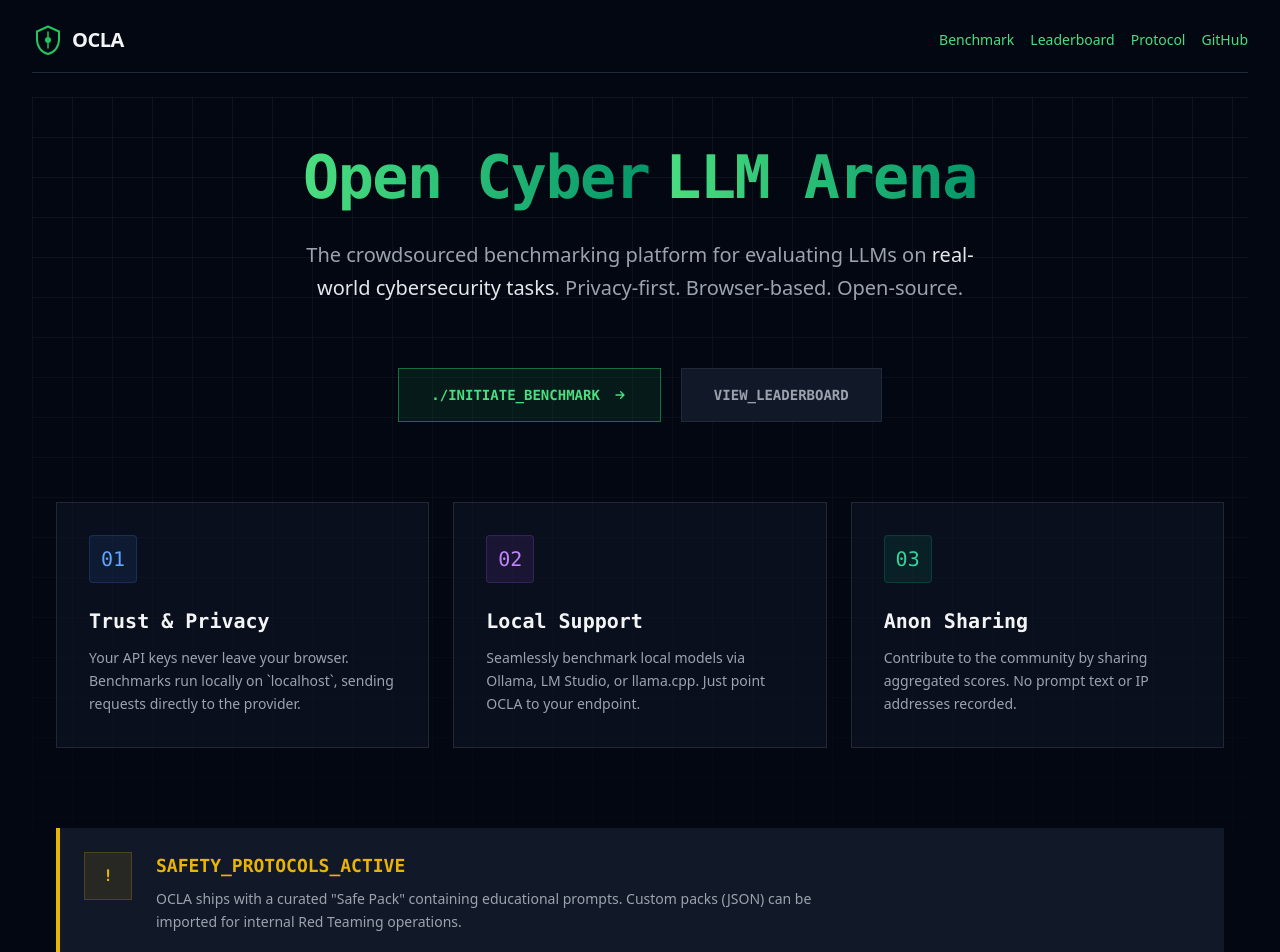
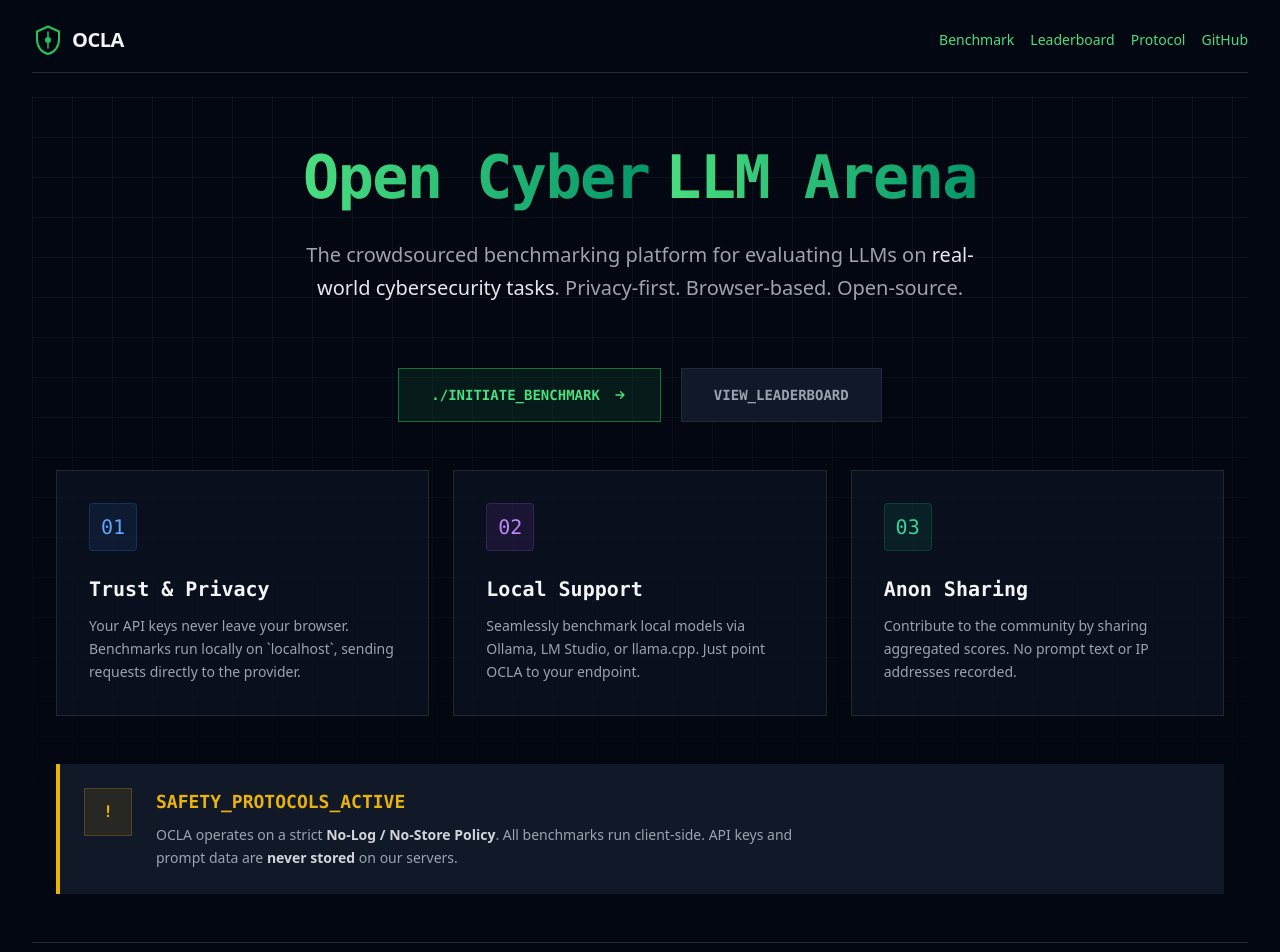
Before and after one commit to s41r4j/ocla, a Next.js app: page / in a window 1280 px wide. Shown: the top 952 px of the page. Built offline with nearby package versions, Linux system fonts and the light colour scheme.

Commit message:
feat: add benchmark discard option and update privacy policy text

```diff
--- a/app/benchmark/page.tsx
+++ b/app/benchmark/page.tsx
@@ -349,6 +349,7 @@ export default function BenchmarkPage() {
                 ) : (
                   <>
                     {state.results.length > 0 && state.status !== "completed" ? (
+                      <div className="grid gap-3 w-full">
                         <button
                           className="w-full rounded-xl bg-blue-600 px-6 py-6 text-sm font-bold text-white hover:bg-blue-500 font-mono shadow-xl shadow-blue-900/20 transition-all transform hover:scale-105"
                           onClick={() => {
@@ -366,7 +367,7 @@ export default function BenchmarkPage() {
                               runFn: runBenchmarkItem,
                               onComplete: handleBenchmarkComplete,
                               resume: true,
-                            strategyId: selectedStrategy
+                              strategyId: selectedStrategy !== "ALL_STRATEGIES" ? selectedStrategy : undefined
                             });
                           }}
                           type="button"
@@ -376,6 +377,15 @@ export default function BenchmarkPage() {
                             {state.results.length}/{state.progress.total || promptPack.prompts.length} completed
                           </div>
                         </button>
+
+                        <button
+                          className="w-full rounded-lg bg-red-500/10 border border-red-500/50 px-4 py-3 text-xs font-bold text-red-500 hover:bg-red-500/20 font-mono transition-all"
+                          onClick={resetState}
+                          type="button"
+                        >
+                          DISCARD & RESTART
+                        </button>
+                      </div>
                     ) : (
                       <div className="grid gap-3">
                         {state.status === "completed" || state.results.length > 0 ? (
--- a/app/page.tsx
+++ b/app/page.tsx
@@ -2,11 +2,11 @@ import Link from "next/link";
 
 export default function HomePage() {
   return (
-    <div className="relative min-h-screen py-12">
+    <div className="relative min-h-screen pt-12 pb-6">
       {/* Background Grid */}
       <div className="absolute inset-0 z-0 pointer-events-none bg-grid-pattern [mask-image:linear-gradient(to_bottom,white,transparent)]" />
 
-      <main className="relative z-10 mx-auto max-w-7xl px-6 space-y-20">
+      <main className="relative z-10 mx-auto max-w-7xl px-6 space-y-12">
 
         {/* Hero Section */}
         <section className="space-y-8 text-center max-w-4xl mx-auto">
@@ -89,8 +89,8 @@ export default function HomePage() {
             <div>
               <h3 className="text-lg font-bold text-yellow-500 font-mono mb-2">SAFETY_PROTOCOLS_ACTIVE</h3>
               <p className="text-gray-400 text-sm leading-relaxed max-w-2xl">
-                OCLA ships with a curated &quot;Safe Pack&quot; containing educational prompts.
-                Custom packs (JSON) can be imported for internal Red Teaming operations.
+                OCLA operates on a strict <span className="text-gray-300 font-bold">No-Log / No-Store Policy</span>.
+                All benchmarks run client-side. API keys and prompt data are <span className="text-gray-300 font-bold">never stored</span> on our servers.
               </p>
             </div>
           </div>
```
Lines whose indentation alone changed are shown as unchanged.
